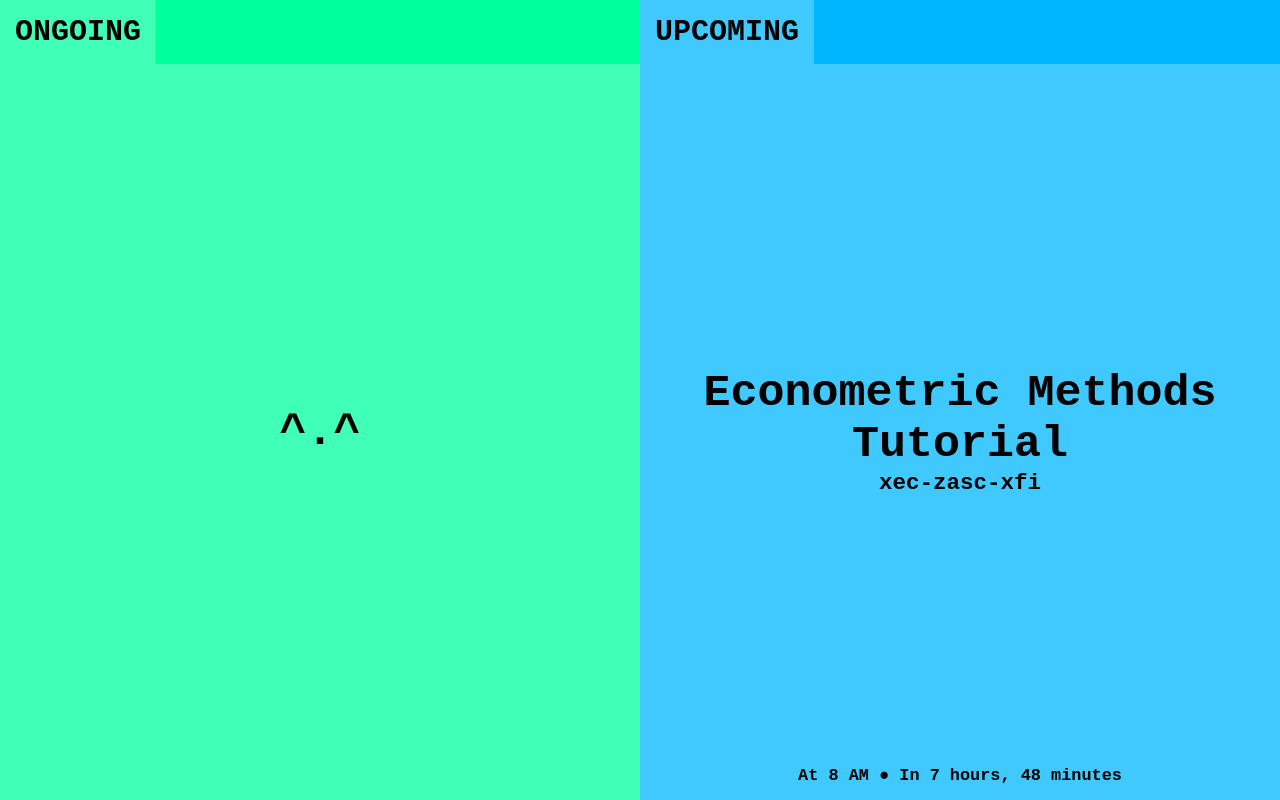
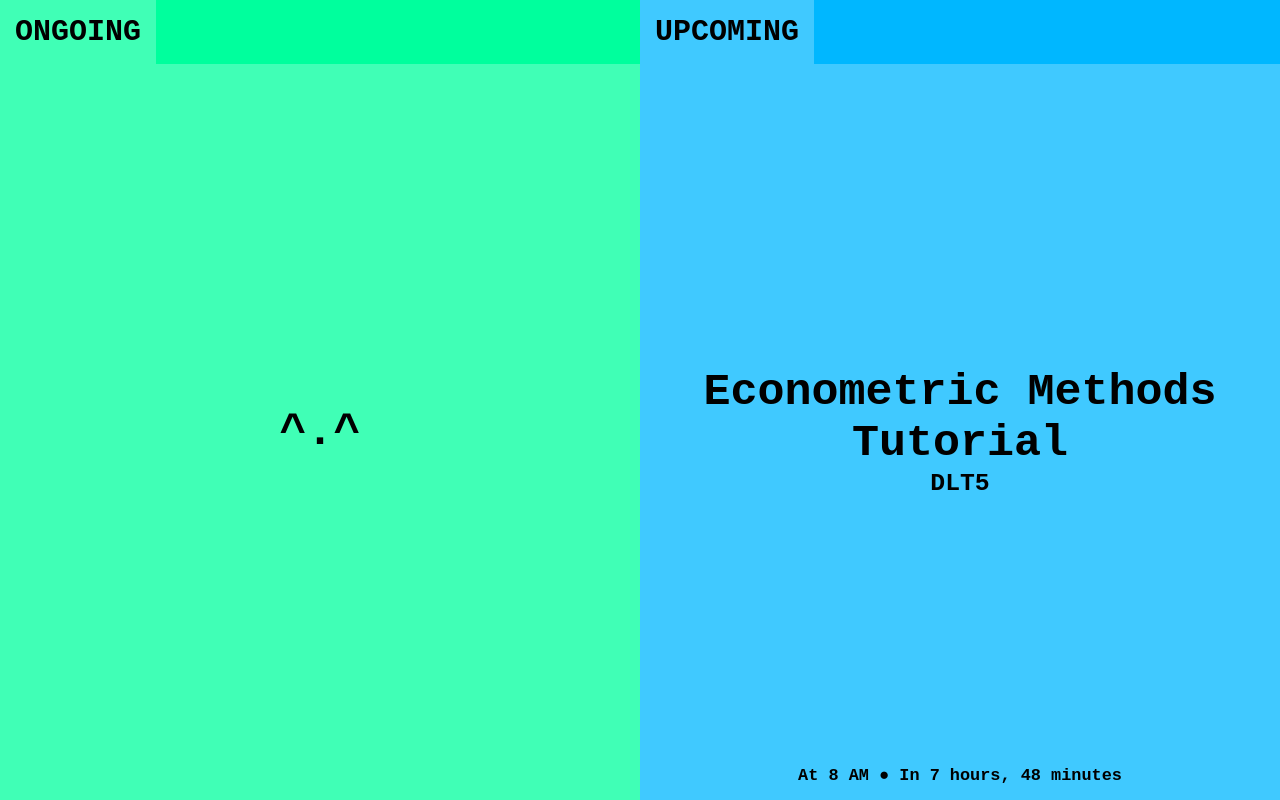
Before and after one commit to aryanpingle/Class-Links, a plain HTML site: page index.html in a window 1280 px wide. Drawn offline with Linux system fonts and the light colour scheme.

Commit message:
Updating for offline classes

```diff
--- a/index.html
+++ b/index.html
@@ -31,7 +31,7 @@
             </div>
             <a target="_blank" id="class-1" class="link">
                 <div class="class-name">^.^</div>
-                <div class="meet-link"></div>
+                <div class="classroom"></div>
                 <div class="run-time"></div>
             </a>
         </div>
@@ -41,7 +41,7 @@
             </div>
             <a target="_blank" id="class-2" class="link">
                 <div class="class-name">^.^</div>
-                <div class="meet-link"></div>
+                <div class="classroom"></div>
                 <div class="run-time"></div>
             </a>
         </div>
--- a/main.css
+++ b/main.css
@@ -88,7 +88,8 @@ a, a:hover, a:focus {
     align-items: center;
 }
 
-.meet-link {
+.classroom {
+    font-size: 1.1em;
     text-align: center;
 }
 
--- a/main.js
+++ b/main.js
@@ -13,11 +13,10 @@ function sort(list, lambda=e=>e) {
     return list
 }
 
-function setClass(class_element, class_name, link, start_time, end_time) {
+function setClass(class_element, class_name, classroom, start_time, end_time) {
     class_element = class_element==1?class_1:class_2
-    class_element.setAttribute("href", `https://meet.google.com/${link}`)
-    class_element.getElementsByClassName("class-name")[0].innerHTML = class_name
-    class_element.getElementsByClassName("meet-link")[0].innerHTML = link
+    class_element.querySelector(".class-name").innerHTML = class_name
+    class_element.querySelector(".classroom").innerHTML = classroom
     let time_string = "", hours, minutes
     if(class_element == class_1) {
         hours = new Date().getHours() - start_time
@@ -39,13 +38,13 @@ function setClass(class_element, class_name, link, start_time, end_time) {
             time_string = `At ${start_time > 12 ? start_time%12 : start_time} ${start_time >= 12 ? "PM" : "AM"} &#x25cf; In ${minutes} minutes`
         }
     }
-    class_element.getElementsByClassName("run-time")[0].innerHTML = time_string
+    class_element.querySelector(".run-time").innerHTML = time_string
 }
 
 function emptyClass(class_element) {
     class_element = class_element==1?class_1:class_2
     class_element.querySelector(".class-name").innerHTML = "^.^"
-    class_element.querySelector(".meet-link").innerHTML = ""
+    class_element.querySelector(".classroom").innerHTML = ""
     class_element.querySelector(".run-time").innerHTML = ""
 }
 
@@ -53,7 +52,7 @@ function setup() {
     let current_day = day_names[(new Date().getDay() - 1 + SKIP_DAYS) % 7]
     let current_time = new Date().getHours()
     let classes_today = []
-    for(let {class_name, link, time, id} of schedule) {
+    for(let {class_name, classroom, time, id} of schedule) {
         let times = time.split(",")
 
         for(let date_and_time of times) {
@@ -61,7 +60,7 @@ function setup() {
             if(days.indexOf(current_day) != -1) {
                 date_and_time = date_and_time.match(/\d+/g)
                 date_and_time = date_and_time.map(e => parseInt(e)).map(e=>e + (e<=7?12:0))
-                classes_today.push([class_name, link, ...date_and_time])
+                classes_today.push([class_name, classroom, ...date_and_time])
             }
         }
     }
@@ -71,7 +70,7 @@ function setup() {
     print(classes_today)
 
     for(let i = 0; i < classes_today.length; ++i) {
-        let [class_name, link, start, end] = classes_today[i]
+        let [class_name, classroom, start, end] = classes_today[i]
         if(current_time < start) {
             // Remove the current class
             emptyClass(1)
--- a/schedule.js
+++ b/schedule.js
@@ -3,90 +3,90 @@ var schedule = [
         "class_name": "Econometric Methods Tutorial",
         "id": "ECON F241",
         "time": "M8-9",
-        "link": "xec-zasc-xfi"
+        "classroom": "DLT5"
     },
     {
         "class_name": "Macro Economics",
         "id": "ECON F243",
         "time": "MWF11-12",
-        "link": "gpy-sjvi-qdr"
+        "classroom": "DLT5"
     },
     {
         "class_name": "Macro Economics Tutorial",
         "id": "ECON F243",
         "time": "Th2-3",
-        "link": "kqo-fvor-aae"
+        "classroom": "DLT5"
     },
     {
         "class_name": "Optimization",
         "id": "MATH F212",
         "time": "MWF12-1",
-        "link": "ohn-bhzn-kwx"
+        "classroom": "A604"
     },
     {
         "class_name": "SAPM",
         "id": "ECON F412",
         "time": "MWF4-5",
-        "link": "hrp-bkcm-iji"
+        "classroom": "DLT7"
     },
     {
         "class_name": "POM",
         "id": "MGTS F211",
         "time": "TuThS9-10",
-        "link": "yuv-nfae-dpk"
+        "classroom": "A602"
     },
     {
         "class_name": "POM Tutorial",
         "id": "MGTS F211",
         "time": "F8-9",
-        "link": "pvw-xdpx-nty"
+        "classroom": "A602"
     },
     {
         "class_name": "Econometric Methods",
         "id": "ECON F241",
         "time": "TuThS10-11",
-        "link": "ues-tmdu-rom"
+        "classroom": "DLT5"
     },
     {
         "class_name": "Economic Growth and Development",
         "id": "ECON F244",
         "time": "TuThS11-12",
-        "link": "xfe-oqnn-dbp"
+        "classroom": "DLT5"
     },
     {
         "class_name": "Micro Economics",
         "id": "ECON F242",
         "time": "WF10-11",
-        "link": "wrx-hpzx-prz"
+        "classroom": "DLT6"
     },
     {
         "class_name": "Micro Economics",
         "id": "ECON F242",
         "time": "Tu3-4",
-        "link": "zce-kogu-vjk"
+        "classroom": "DLT6"
     },
     {
         "class_name": "Micro Economics Tutorial",
         "id": "ECON F242",
         "time": "Th3-4",
-        "link": "zce-kogu-vjk"
+        "classroom": "DLT6"
     },
     {
         "class_name": "BAAV",
         "id": "ECON F355",
         "time": "WF3-4",
-        "link": "uwy-vcza-xed"
+        "classroom": "DLT7"
     },
     {
         "class_name": "BAAV",
         "id": "ECON F355",
         "time": "Tu5-6",
-        "link": "kwt-zcqt-ndi"
+        "classroom": "DLT7"
     },
     {
         "class_name": "Economic Growth and Development Tutorial",
         "id": "ECON F244",
         "time": "Th4-5",
-        "link": "pyx-vxem-uuk"
+        "classroom": "DLT5"
     }
 ]
```
Also changed, not shown: sw.js (+10 -1 lines).
